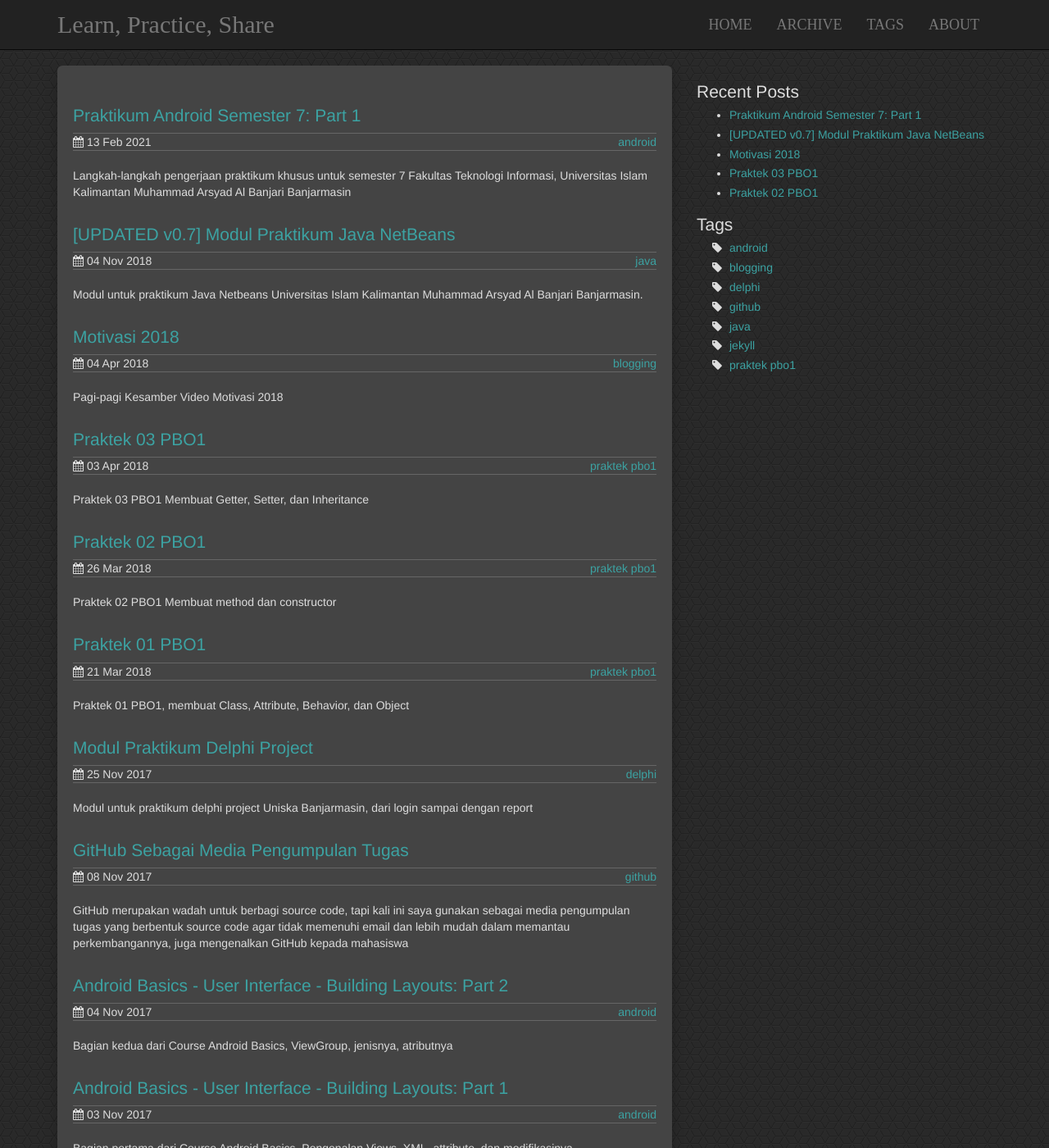
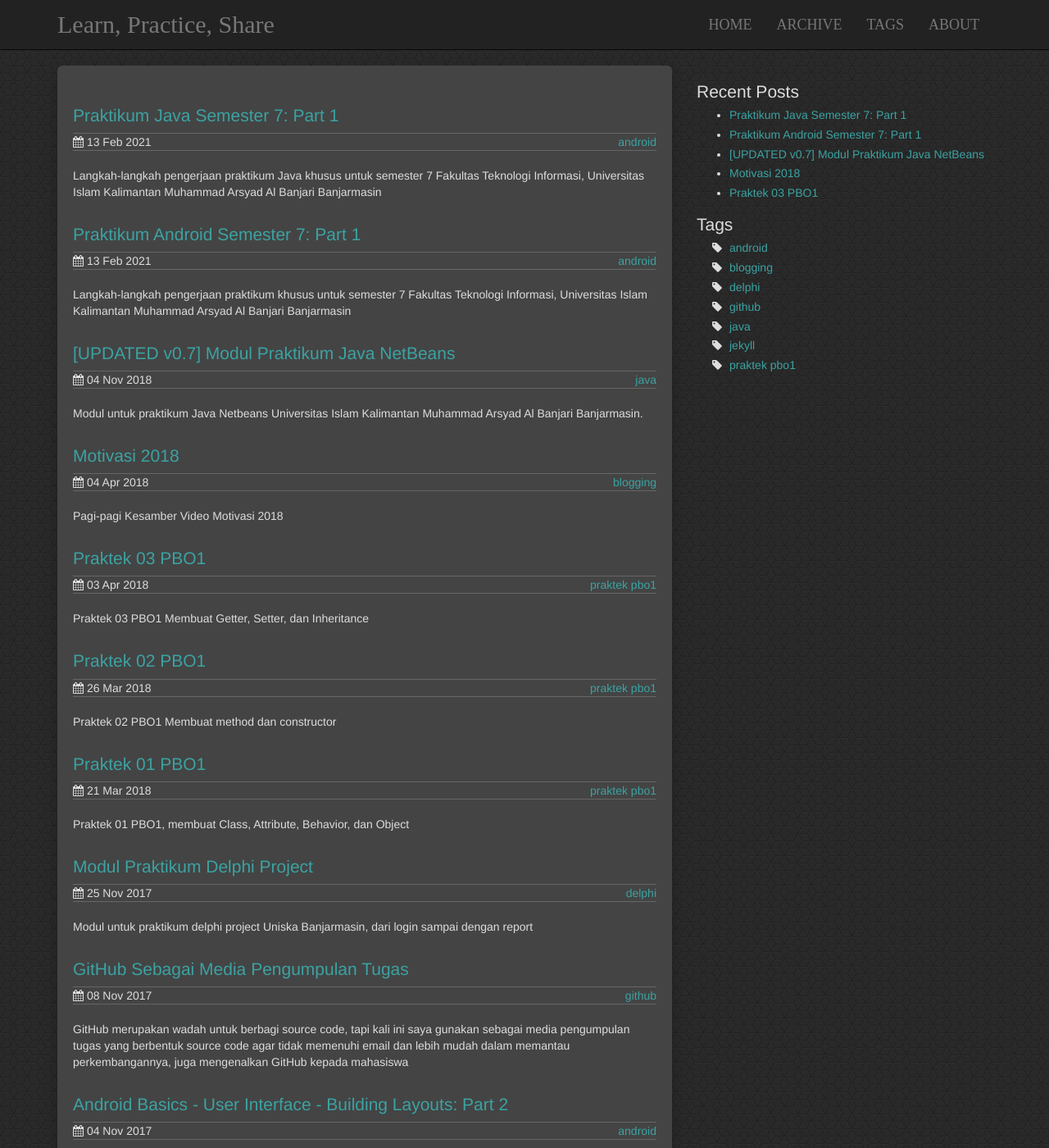
Before and after one commit to mirzayogy/mirzayogy.github.io, a Jekyll site: the page built from index.html, in a window 1280 px wide and 1400 px high. Shown: the whole window at 82% size. Built offline with Jekyll 4.4.1, drawn with Linux system fonts in a browser that asks for light colours; part of the change alters nothing that is shown; some of the changed text lies outside the part shown.

Commit message:
commit dah

```diff
--- a/_posts/2021-02-13-android-sem7-part1.markdown
+++ b/_posts/2021-02-13-android-sem7-part1.markdown
@@ -9,86 +9,6 @@ tags:
  - android
 ---
 
-Pada praktikum khusus semester 7 ini diharapkan sudah menguasai dasar pemrograman android, bisa dipelajari salah satunya dari playlist berikut
-<iframe width="560" height="315" src="https://www.youtube.com/watch?v=jlteXciXQJM&list=PLlBn2dsdFy7B3tXOrhBn7kfuWgSXDKXpk&index=1" frameborder="0" allow="autoplay; encrypted-media" allowfullscreen></iframe>
-
-
-2. [GitHub](https://github.com/mirzayogyk/PraktekJavaWeb)
-
-Course Android Basics - User Interface dari Udacity ini terdiri dari 4 bagian
-1. Building Layouts Part 1
-   Pengenalan terhadap eXtensible Markup Language (XML) yang menjadi layout untuk aplikasi Android
-2. Building Layouts Part 2
-    Mengajarkan tentang grouping layout dan desain
-3. Practice Set: Building Layouts
-    Mulai menggunakan android studio untuk praktek layout
-4. Project
-    Membuat project Sederhana
-
-Bagian pertama mengenalkan kepada view yang dimiliki android diantaranya ada 3 (tiga) view yaitu `TextView` yang berfungsi untuk menampilkan tulisan, `ImageView` untuk menampilkan gambar, dan `Button`.. ya.. Tombol
-
-![Miaww]({{ site.url }}/assets/01Beginner.01Inteface.01LayoutsP1.001.png)
-
-View pada Android dituliskan dengan `CamelCase` yang berarti Punuk Onta, karena setiap kata diawali dengan huruf besar makanya disebut mirip dengan punuk onta.
-
-`Sintaks` adalah aturan yang mendefinisikan bagaimana menulis bahasa dengan benar, dalam hal ini XML. Jika komponen yang ditulis tidak sesuai dengan sintaks, maka komponen tidak akan muncul pada layar. Berikut sintaks penulisan XML
-
-![Miaww1]({{ site.url }}/assets/01Beginner.01Inteface.01LayoutsP1.002.png)
-
-Perhatikan tulisan berwarna hijau menunjukkan nama komponennya yang diawali oleh `opening angle bracket (<)` dan diakhiri dengan `garis miring` dan `closing angle bracket (/>)` yang mana disebut dengan `Self Closing Tag`. Tulisan berwarna biru adalah atribut dari komponen, dan yang berwarna merah dan selalu menggunakan tanda petik (") adalah nilai dari atributnya misalkan
-
-{% highlight xml %}
-<TextView
-    android:text="Ini Nilai Atribut"
-/>
-{% endhighlight %}
-
-Untuk latihan bisa dicoba pada [LINK INI](http://labs.udacity.com/android-visualizer/#/android/text-view) akan tetapi yang perlu diperhatikan bahwa tools ini hanya untuk latihan, dan tidak memiliki fitur selengkap android studio.
-
-Coba tuliskan perintah berikut kemudian ganti-ganti nilai atributnya
-{% highlight xml %}
-<TextView
-    android:text="Happy Birthday!"
-    android:background="#9C27B0"
-    android:textColor="#FFFFFF"
-    android:textSize="24sp"
-    android:layout_width="150dp"
-    android:layout_height="75dp" />
-{% endhighlight %}
-
-Jika ingin mencoba `Views` lainnya bisa dilihat contoh pada [LINK INI](https://drive.google.com/file/d/0B5XIkMkayHgRMVljUVIyZzNmQUU/view)
-
-Kombinasi warna pada menu maupun warna huruf sangat penting dalam perancangan tampilan aplikasi berikut [LINK](https://material.io/guidelines/style/color.html#) yang bisa dijadikan acuan untuk pemilihan warna
-
-Selain warna penentuan ukuran huruf juga penting untuk memperindah tampilan dan tidak mengganggu fokus pengguna, berikut
-[LINK](https://material.io/guidelines/style/typography.html#) yang membahas tentang ukuran huruf.
-
-
-Nilai atribut `android:layout_width` dan `android:layout_height` dapat kita isi dengan `"wrap_content"` untuk membungkusnya sesuai dengan ukuran isi atau besarnya font
-
-Coba tuliskan perintah berikut bandingkan dengan hasil source code sebelumnya
-{% highlight xml %}
-<TextView
-    android:text="Happy Birthday!"
-    android:background="#9C27B0"
-    android:textColor="#FFFFFF"
-    android:textSize="24sp"
-    android:layout_width="wrap_content"
-    android:layout_height="wrap_content" />
-{% endhighlight %}
-
-Views `ImageView` bisa digunakan untuk menampilkan gambar, untuk mencoba bisa ditulis source code berikut
-
-{% highlight xml %}
-<ImageView
-    android:src="@drawable/cake"
-    android:layout_width="wrap_content"
-    android:layout_height="wrap_content"
-    android:scaleType="center"/>
-{% endhighlight %}
-
-Gambar `cake` yang disediakan sangat besar sehingga yang tampak hanya bagian Agar gambar cake terlihat jelas nilai pada `android:scaleType` bisa diganti menjadi `"centerCrop"`
-
-Untuk mengganti gambar bisa dilihat pada tombol `"AVAILABLE IMAGES"` pada bagian bawah kemudian ganti sesuai dengan nama gambarnya. Setelah gambar diganti, coba atur nilai atribut agar gambar selalu penuh (`full bleed`).
-
-Happy Coding
+<img src="https://drive.google.com/file/d/1f9vJyp0zgua0ZO5UVonxniCKAFf04wax/view?usp=sharing"
+     alt="skema"
+     style="float: left; margin-right: 10px;" />
--- /dev/null
+++ b/_posts/2021-02-13-java-sem7-part1.markdown
@@ -0,0 +1,105 @@
+---
+layout: post
+title:  "Praktikum Java Semester 7: Part 1"
+date:   2021-02-13 12:46:41 +0800
+categories: android
+comments : true
+description: Langkah-langkah pengerjaan praktikum Java khusus untuk semester 7 Fakultas Teknologi Informasi, Universitas Islam Kalimantan Muhammad Arsyad Al Banjari Banjarmasin
+tags:
+ - android
+---
+
+Pada praktikum khusus semester 7 ini diharapkan sudah menguasai dasar pemrograman android, bisa dipelajari diantaranya melalui playlist berikut
+
+<a href="https://www.youtube.com/watch?v=jlteXciXQJM&list=PLlBn2dsdFy7B3tXOrhBn7kfuWgSXDKXpk&index=1" target="_blank">Playlist Android untuk Pemula</a>
+
+Mengelola data bisa dengan menggunakan beberapa cara diantaranya
+1. SharedPreferences untuk data kecil
+2. SQLite untuk penyimpanan data local
+3. Menggunakan Web Service / Web API sebagai backend
+
+Beberapa Web Service sederhana yang bisa digunakan sebagai latihan
+1. <a href="https://reqres.in/api/users?page=1" target="_blank">https://reqres.in/api/users?page=1</a>
+2. <a href="https://randomuser.me/api/" target="_blank">https://randomuser.me/api/</a>
+3. <a href="https://quote-api.dicoding.dev/list" target="_blank">https://quote-api.dicoding.dev/list</a>
+
+Web service kompleks yang gratis sampai pemakaian tertentu
+1. <a href="https://www.football-data.org/" target="_blank">https://www.football-data.org/</a>
+2. <a href="https://developers.themoviedb.org/3/getting-started/introduction" target="_blank">https://developers.themoviedb.org/3/getting-started/introduction</a>
+3. <a href="https://openweathermap.org/api" target="_blank">https://openweathermap.org/api</a>
+
+Dan tentu masih banyak Web Service lainnya yang bisa kita temui, seperti untuk pengiriman paket, pemesanan tiket, dan lainnya.
+
+Pada part 1 ini akan digunakan web service yang sederhana dulu agar bisa dipraktekkan cara menghubungkan aplikasi android dengan web service yang sudah ada
+
+
+
+
+
+Bagian pertama mengenalkan kepada view yang dimiliki android diantaranya ada 3 (tiga) view yaitu `TextView` yang berfungsi untuk menampilkan tulisan, `ImageView` untuk menampilkan gambar, dan `Button`.. ya.. Tombol
+
+![Miaww]({{ site.url }}/assets/01Beginner.01Inteface.01LayoutsP1.001.png)
+
+View pada Android dituliskan dengan `CamelCase` yang berarti Punuk Onta, karena setiap kata diawali dengan huruf besar makanya disebut mirip dengan punuk onta.
+
+`Sintaks` adalah aturan yang mendefinisikan bagaimana menulis bahasa dengan benar, dalam hal ini XML. Jika komponen yang ditulis tidak sesuai dengan sintaks, maka komponen tidak akan muncul pada layar. Berikut sintaks penulisan XML
+
+![Miaww1]({{ site.url }}/assets/01Beginner.01Inteface.01LayoutsP1.002.png)
+
+Perhatikan tulisan berwarna hijau menunjukkan nama komponennya yang diawali oleh `opening angle bracket (<)` dan diakhiri dengan `garis miring` dan `closing angle bracket (/>)` yang mana disebut dengan `Self Closing Tag`. Tulisan berwarna biru adalah atribut dari komponen, dan yang berwarna merah dan selalu menggunakan tanda petik (") adalah nilai dari atributnya misalkan
+
+{% highlight xml %}
+<TextView
+    android:text="Ini Nilai Atribut"
+/>
+{% endhighlight %}
+
+Untuk latihan bisa dicoba pada [LINK INI](http://labs.udacity.com/android-visualizer/#/android/text-view) akan tetapi yang perlu diperhatikan bahwa tools ini hanya untuk latihan, dan tidak memiliki fitur selengkap android studio.
+
+Coba tuliskan perintah berikut kemudian ganti-ganti nilai atributnya
+{% highlight xml %}
+<TextView
+    android:text="Happy Birthday!"
+    android:background="#9C27B0"
+    android:textColor="#FFFFFF"
+    android:textSize="24sp"
+    android:layout_width="150dp"
+    android:layout_height="75dp" />
+{% endhighlight %}
+
+Jika ingin mencoba `Views` lainnya bisa dilihat contoh pada [LINK INI](https://drive.google.com/file/d/0B5XIkMkayHgRMVljUVIyZzNmQUU/view)
+
+Kombinasi warna pada menu maupun warna huruf sangat penting dalam perancangan tampilan aplikasi berikut [LINK](https://material.io/guidelines/style/color.html#) yang bisa dijadikan acuan untuk pemilihan warna
+
+Selain warna penentuan ukuran huruf juga penting untuk memperindah tampilan dan tidak mengganggu fokus pengguna, berikut
+[LINK](https://material.io/guidelines/style/typography.html#) yang membahas tentang ukuran huruf.
+
+
+Nilai atribut `android:layout_width` dan `android:layout_height` dapat kita isi dengan `"wrap_content"` untuk membungkusnya sesuai dengan ukuran isi atau besarnya font
+
+Coba tuliskan perintah berikut bandingkan dengan hasil source code sebelumnya
+{% highlight xml %}
+<TextView
+    android:text="Happy Birthday!"
+    android:background="#9C27B0"
+    android:textColor="#FFFFFF"
+    android:textSize="24sp"
+    android:layout_width="wrap_content"
+    android:layout_height="wrap_content" />
+{% endhighlight %}
+
+Views `ImageView` bisa digunakan untuk menampilkan gambar, untuk mencoba bisa ditulis source code berikut
+
+{% highlight xml %}
+<ImageView
+    android:src="@drawable/cake"
+    android:layout_width="wrap_content"
+    android:layout_height="wrap_content"
+    android:scaleType="center"/>
+{% endhighlight %}
+
+Gambar `cake` yang disediakan sangat besar sehingga yang tampak hanya bagian Agar gambar cake terlihat jelas nilai pada `android:scaleType` bisa diganti menjadi `"centerCrop"`
+
+Untuk mengganti gambar bisa dilihat pada tombol `"AVAILABLE IMAGES"` pada bagian bawah kemudian ganti sesuai dengan nama gambarnya. Setelah gambar diganti, coba atur nilai atribut agar gambar selalu penuh (`full bleed`).
+
+Happy Coding
```
Also changed, not shown: 2 other files.
